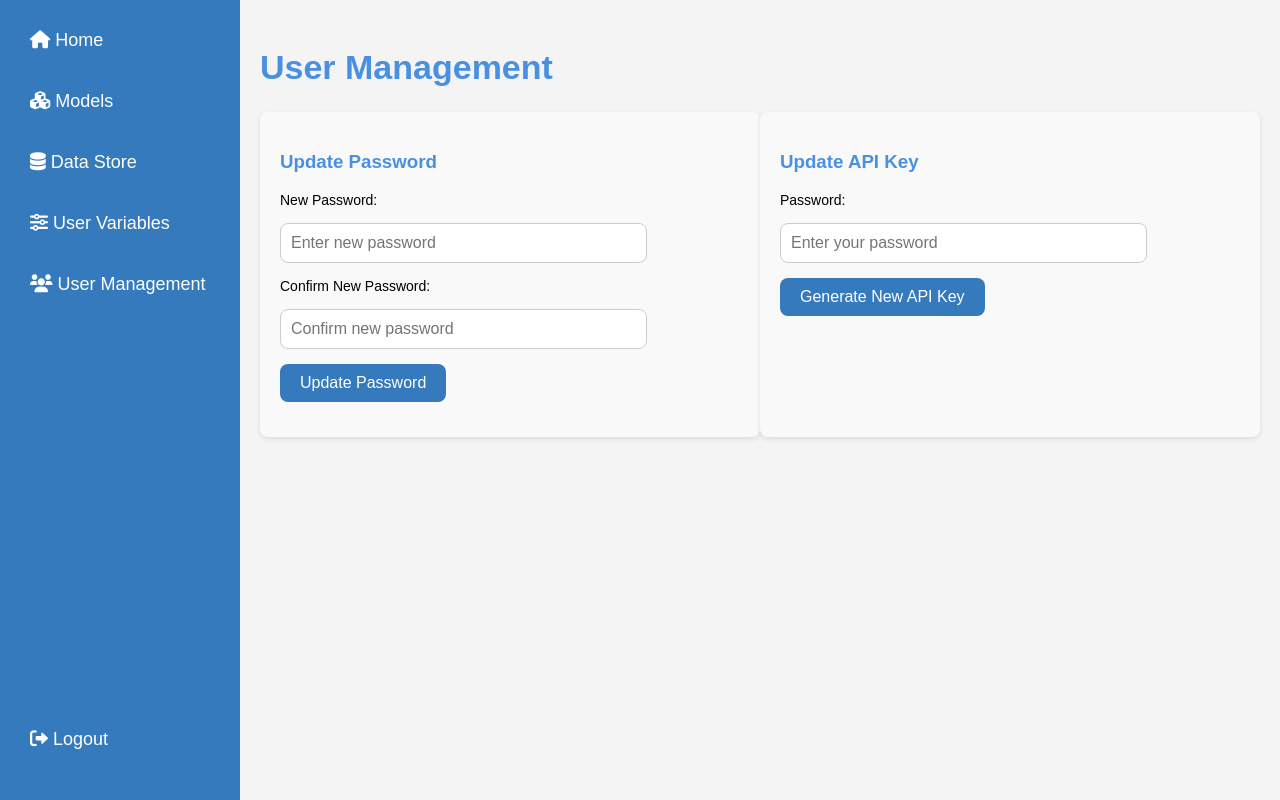
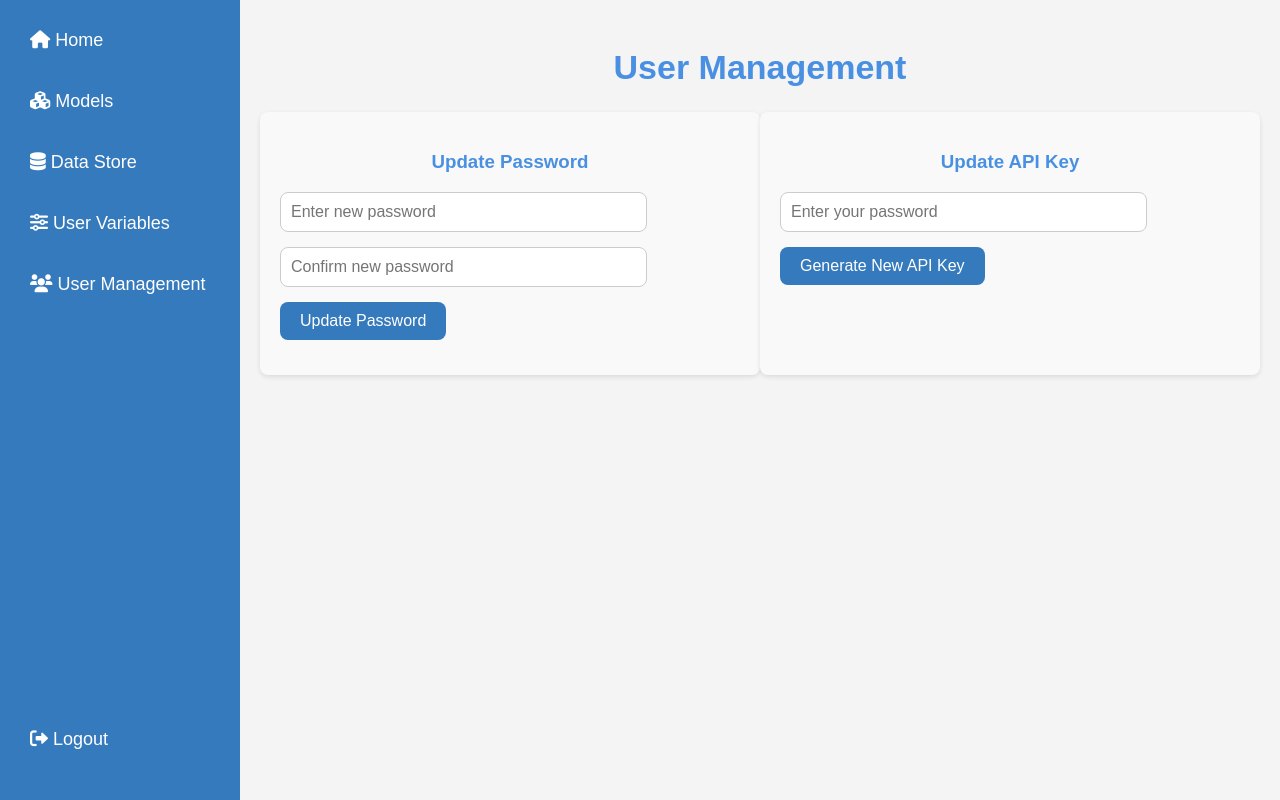
Before and after one commit to MLInsightLab/MLInsightLab-UI, a FastAPI app: page /users in a window 1280 px wide. Run offline with FastAPI, Linux system fonts and the light colour scheme; the visitor is signed in with stand-in values (Sample User, id 1).

Commit message:
updating user and model pages
Signed-off-by: Jacob Renn <jacob.renn4@gmail.com>

```diff
--- a/code/static/css/main.css
+++ b/code/static/css/main.css
@@ -55,6 +55,10 @@ h2 {
     /* Start content at the top */
     background-color: #f4f4f4;
     overflow-y: auto;
+}
+
+.main-content h2 {
+    text-align: center;
 }
 
 button {
--- a/code/static/css/user_management.css
+++ b/code/static/css/user_management.css
@@ -14,7 +14,7 @@ select {
     display: none;
 }
 
-.admin-section h3, .admin-section h4 {
+.admin-section h2, .admin-section h3 {
     color: #4a90e2;
     margin-bottom: 10px;
 }
@@ -59,3 +59,7 @@ select {
     border-radius: 8px;
     box-shadow: 0 2px 5px rgba(0, 0, 0, 0.1);
 }
+
+.form-container h3 {
+    text-align: center;
+}
--- a/code/templates/list_models.html
+++ b/code/templates/list_models.html
@@ -25,6 +25,7 @@
     <div class="main-content">
         <h2>Deployed Models</h2>
 
+        <div class="models-wrapper">
             <!-- Search Filter -->
             <div class="search-container">
                 <input type="text" id="search-box" placeholder="Search models...">
@@ -41,10 +42,13 @@
 
             <p id="error-message" class="no-models"></p>
             <p id="success-message"></p>
+        </div>
 
         <!-- Restart Server Button -->
+        <div class="reset-buttons-container">
             <button class="reset-button" onclick="restartJupyter()">Restart Jupyter</button>
             <button class="reset-button" onclick="resetDeployment()">Restart Deployment Server</button>
+        </div>
 
     </div>
 
--- a/code/templates/user_management.html
+++ b/code/templates/user_management.html
@@ -33,11 +33,9 @@
                 <div class="form-container">
                     <h3>Update Password</h3>
                     <div class="form-group">
-                        <label for="new-password">New Password:</label>
                         <input type="password" id="new-password" placeholder="Enter new password" style="width: 75%">
                     </div>
                     <div class="form-group">
-                        <label for="confirm-password">Confirm New Password:</label>
                         <input type="password" id="confirm-password" placeholder="Confirm new password" style="width: 75%">
                     </div>
                     <div class="form-group">
@@ -49,7 +47,6 @@
                 <div class="form-container">
                     <h3>Update API Key</h3>
                     <div class="form-group">
-                        <label for="password-api-key">Password:</label>
                         <input type="password" id="password-api-key" placeholder="Enter your password" style="width: 75%">
                     </div>
                     <div class="form-group">
@@ -63,18 +60,16 @@
 
             <!-- Bottom: Admin Section -->
             <div class="admin-section" style="display: none;">
-                <h3>Admin Controls</h3>
+                <h2>Admin Controls</h2>
                 <div class="bottom-row">
                     <!-- Column 1: Create New User -->
                     <div class="form-container">
-                        <h4>Create New User</h4>
+                        <h3>Create New User</h3>
                         <div class="form-group">
-                            <label for="new-username">Username:</label>
-                            <input type="text" id="new-username" placeholder="Enter username" style="width: 75%">
+                            <input type="text" id="new-username" placeholder="Enter new username" style="width: 75%">
                         </div>
                         <div class="form-group">
-                            <label for="new-user-password">Password:</label>
-                            <input type="password" id="new-user-password" placeholder="Enter password" style="width: 75%">
+                            <input type="password" id="new-user-password" placeholder="Enter new password" style="width: 75%">
                         </div>
                         <div class="form-group">
                             <label for="new-user-role">Role:</label>
@@ -91,9 +86,8 @@
 
                     <!-- Column 2: Delete User -->
                     <div class="form-container">
-                        <h4>Delete User</h4>
+                        <h3>Delete User</h3>
                         <div class="form-group">
-                            <label for="delete-username">Select User to Delete:</label>
                             <select id="delete-username" style="width: 50%">
                                 <!-- Users will be dynamically populated -->
                             </select>
```
Also changed, not shown: code/static/css/list_models.css (+14 -3 lines). Lines whose indentation alone changed are shown as unchanged.
